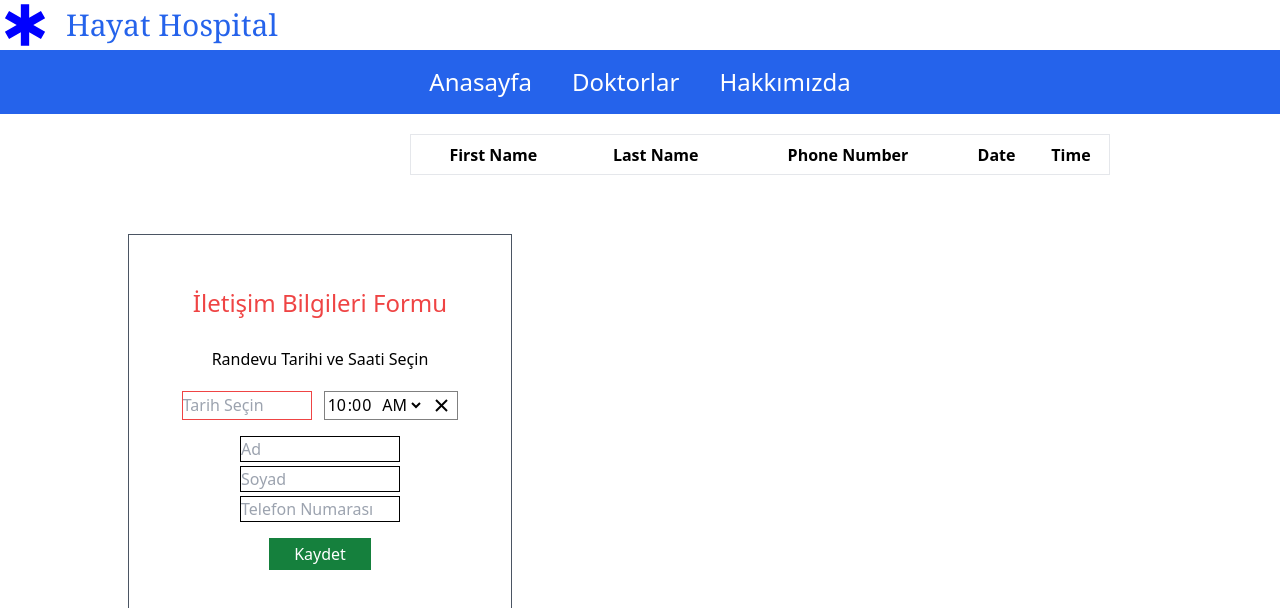
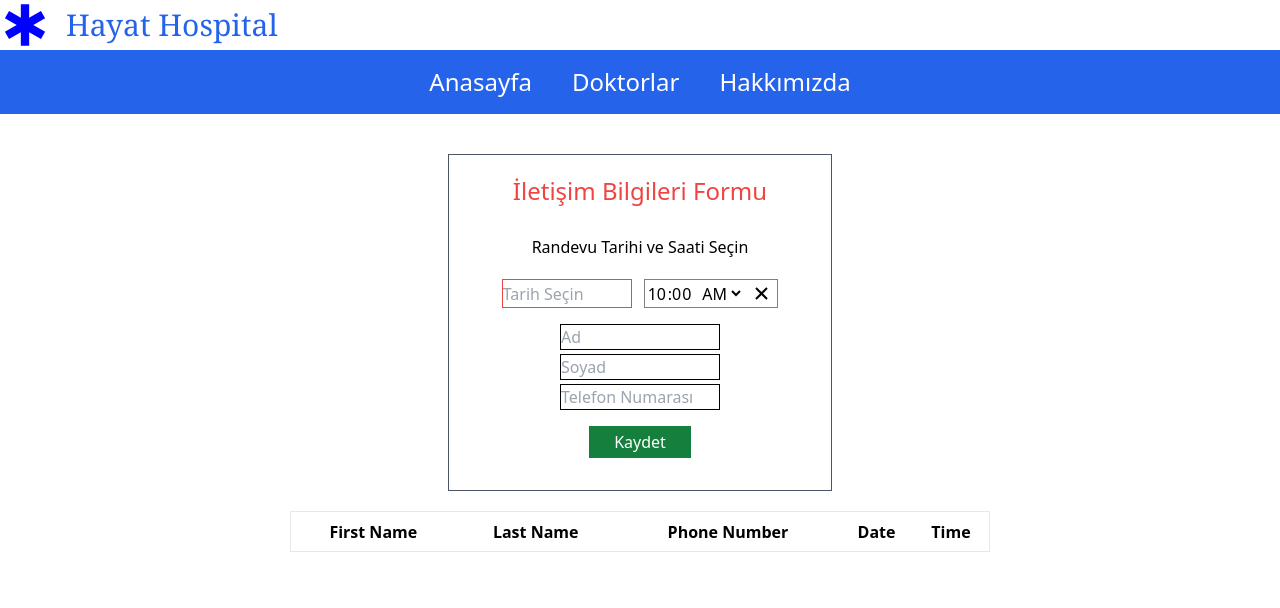
Before and after one commit to salihcelebi96/Hospital_appointment, a React (Create React App) app: page /randevu in a window 1280 px wide. Shown: the top 608 px of the page. Built offline with nearby package versions, Linux system fonts and the light colour scheme.

Commit message:
5.commit

```diff
--- a/src/components/appointments.tsx
+++ b/src/components/appointments.tsx
@@ -7,7 +7,7 @@ const Appointments: React.FC = () => {
 
 
   return (
-    <div className= "flex justify-center items-center w-60">
+    <div className= "flex justify-center items-center w-screen ">
       <Table/>
 
     </div>
--- a/src/components/table.tsx
+++ b/src/components/table.tsx
@@ -23,7 +23,7 @@ const Table: React.FC = () => {
         <td className='text-center'>{item.phoneNumber}</td>
         <td className='text-center'>{item.date ? item.date.toLocaleString() : 'Tarih bilgisi yok'}</td>
         <td className='text-center'>{item.time}</td>
-        <td className='bg-red-600 hover:bg-red-400 cursor-pointer text-white text-center' onClick={() => handleDelete(index)}>Delete</td>
+        <td className='bg-red-600 hover:bg-red-400 cursor-pointer  text-white text-center  ' onClick={() => handleDelete(index)}>Delete</td>
       </tr>
       {index < infoItems.length - 1 && (
         <tr className="border-t border-gray-300"></tr>
@@ -44,10 +44,11 @@ const Table: React.FC = () => {
   );
 
   return (
-    <div className="w-full flex justify-center items-center ">
+    <div className="w-full mx-5  flex justify-center items-center ">
       <div className= "h-[600px]  ">
 
-      <table className='w-[700px] '>
+      <table className='lg:w-[700px] md:w-[600px] sm:w-[500px] xs:w-[400px]'>
+
         <thead className='border h-10'>
           {tableHeader}
         </thead>
--- a/src/components/ınfo.tsx
+++ b/src/components/ınfo.tsx
@@ -63,7 +63,7 @@ const ContactForm: React.FC<ContactFormProps> = () => {
 
   return (
     <div className='h-full   flex items-center justify-center flex-col  mx-5'>
-      <div className='border flex flex-col justify-center items-center  border-gray-600 px-2 py-5 md:w-60  lg:w-96 h-2/3 '>
+      <div className='border flex flex-col justify-center items-center    border-gray-600 px-2 py-5 md:w-72  lg:w-96 my-5'>
         <div className='text-2xl text-red-500 mb-2 '>
           <h1>İletişim Bilgileri Formu</h1>
         </div>
--- a/src/pages/Randevu.tsx
+++ b/src/pages/Randevu.tsx
@@ -8,7 +8,7 @@ const Randevu:React.FC = () => {
   return (
 
 
-      <div className='grid lg:grid-cols-2 md:grid-cols-1 my-5'>
+      <div className='grid grid-cols-1   my-5'>
         <Info />
         <Appointment />
       </div>
```
